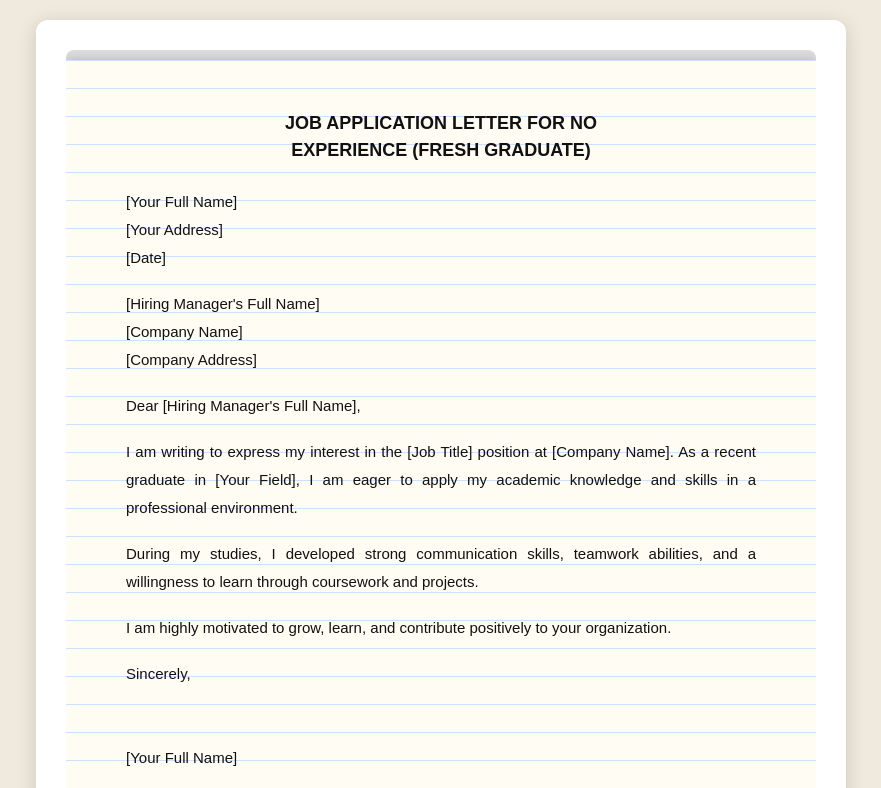
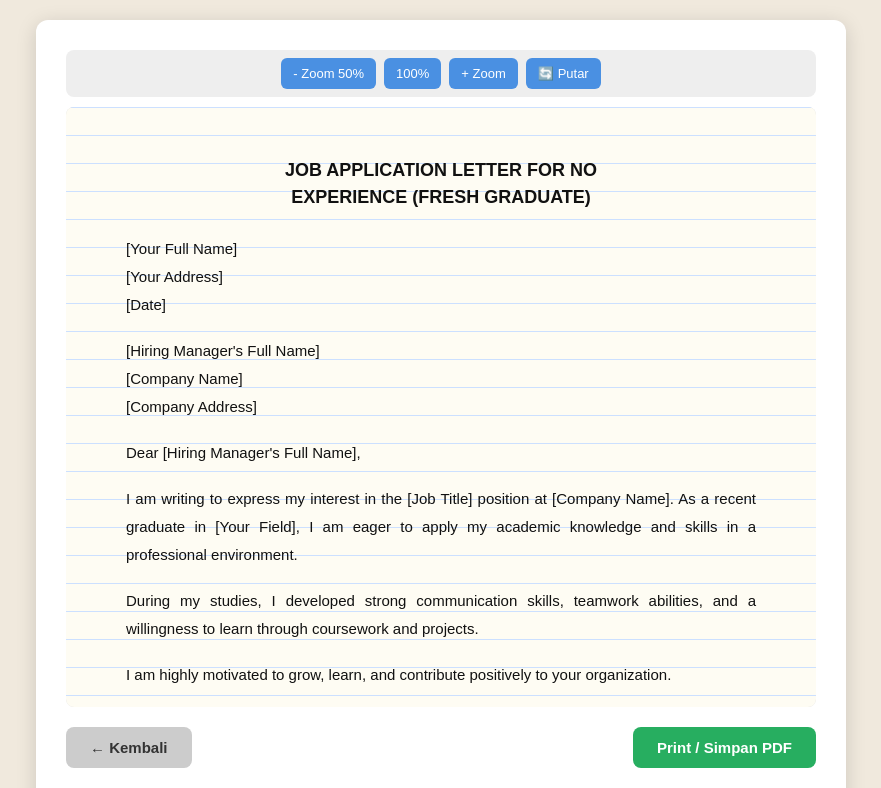
Before and after one commit to IwakTempakul/JobApps, a plain HTML site: page index.html in a window 1280 px wide. Both pictures are taken after a click on the button "Next →". Shown: the top 788 px of the page, without its empty margins (199-1080 px from the left). Drawn offline with Linux system fonts and the light colour scheme.

Commit message:
Add files via upload

```diff
--- a/index.html
+++ b/index.html
@@ -15,7 +15,7 @@
   }
 .container {
     width: 100%;
-    max-width: 750px; /* FORM TETAP ADAPTIF */
+    max-width: 750px;
     background: white;
     border-radius: 12px;
     box-shadow: 0 4px 20px rgba(0,0,0,0.15);
@@ -57,17 +57,36 @@
     backdrop-filter: blur(2px);
   }
 
-  /* KUNCI BUAT HASIL KAYAK PDF */
+  /* KONTROL ZOOM & ROTATE */
+.toolbar {
+    display: flex;
+    gap: 8px;
+    justify-content: center;
+    margin-bottom: 10px;
+    background: #eee;
+    padding: 8px;
+    border-radius: 8px;
+  }
+.toolbar button {
+    padding: 8px 12px;
+    font-size: 13px;
+    background: #4a90e2;
+    color: white;
+    border: none;
+    border-radius: 6px;
+    cursor: pointer;
+  }
+
 .paper-canvas {
     width: 100%;
-    overflow-x: auto; /* BISA GESER KALAU LEBAR */
-    padding: 10px 0;
-    background: #ddd; /* BACKGROUND ABU2 KAYAK APLIKASI PDF */
+    overflow: auto; /* BISA SCROLL 4 ARAH */
+    background: #ddd;
     border-radius: 8px;
+    height: 600px; /* TINGGI VIEWPORT DI HP */
   }
 .paper {
-    width: 750px; /* UKURAN KERTAS DIKUNCI */
-    min-height: 1056px; /* TINGGI KAYA A4 */
+    width: 750px;
+    min-height: 1056px;
     margin: 0 auto;
     background: #fefcf3;
     background-image: repeating-linear-gradient(#cce0ff 0px, #cce0ff 1px, transparent 1px, transparent 28px);
@@ -78,7 +97,9 @@
     text-align: justify;
     font-family: Arial, sans-serif;
     box-sizing: border-box;
-    box-shadow: 0 0 10px rgba(0,0,0,0.2); /* BAYANGAN KAYAK KERTAS */
+    box-shadow: 0 0 10px rgba(0,0,0,0.2);
+    transform-origin: top center; /* TITIK ZOOM DARI ATAS */
+    transition: transform 0.2s;
   }
 .title {
     text-align: center;
@@ -96,7 +117,7 @@
     justify-content: space-between;
     margin-top: 20px;
   }
-  button {
+  button.main-btn {
     padding: 12px 24px;
     border: none;
     border-radius: 8px;
@@ -126,10 +147,11 @@
   }
 
 @media print {
+ .toolbar { display: none; }
   body { background: white; padding: 0; }
 .container { box-shadow: none; max-width: 100%; padding: 0; }
-.paper-canvas { background: white; overflow: visible; }
-.paper { width: 100%; min-height: auto; box-shadow: none; }
+.paper-canvas { background: white; overflow: visible; height: auto; }
+.paper { width: 100%; min-height: auto; box-shadow: none; transform: none!important; }
 }
 </style>
 </head>
@@ -137,7 +159,7 @@
 
 <div class="container">
 
-  <!-- SLIDE 1: INPUT DATA - ADAPTIF -->
+  <!-- SLIDE 1: INPUT DATA -->
   <div class="slide active" id="slide1">
     <h2>Isi Data Surat Lamaran</h2>
     <div class="form-group"><label>1. Siapa Nama Lengkapmu?</label><input type="text" id="nama" placeholder="Contoh: Budi Santoso"></div>
@@ -149,17 +171,23 @@
     <div class="form-group"><label>7. Posisi apa yang kamu lamar?</label><input type="text" id="posisi" placeholder="Contoh: Staff Admin"></div>
     <div class="form-group"><label>8. Jurusan apa yang kamu ambil di sekolah?</label><input type="text" id="jurusan" placeholder="Contoh: TKJ / RPL / DKV / OTKP"></div>
 
-    <div class="btn-group"><div></div><button class="btn-next" onclick="nextSlide()">Next →</button></div>
+    <div class="btn-group"><div></div><button class="main-btn btn-next" onclick="nextSlide()">Next →</button></div>
   </div>
 
-  <!-- SLIDE 2: HASIL SURAT - KAYAK PDF -->
+  <!-- SLIDE 2: HASIL SURAT -->
   <div class="slide" id="slide2">
-    <div class="paper-canvas"> <!-- INI KANVASNYA BISA DI ZOOM -->
+    <div class="toolbar">
+      <button onclick="zoomOut()">- Zoom 50%</button>
+      <button onclick="zoomReset()">100%</button>
+      <button onclick="zoomIn()">+ Zoom</button>
+      <button onclick="rotatePaper()">🔄 Putar</button>
+    </div>
+    <div class="paper-canvas" id="canvas">
       <div class="paper" id="hasilSurat"></div>
     </div>
     <div class="btn-group">
-      <button class="btn-back" onclick="backSlide()">← Kembali</button>
-      <button class="btn-print" onclick="window.print()">Print / Simpan PDF</button>
+      <button class="main-btn btn-back" onclick="backSlide()">← Kembali</button>
+      <button class="main-btn btn-print" onclick="window.print()">Print / Simpan PDF</button>
     </div>
   </div>
 
@@ -168,6 +196,36 @@
 </div>
 
 <script>
+  let currentScale = 1;
+  let currentRotate = 0;
+
+  function applyTransform() {
+    document.getElementById('hasilSurat').style.transform = `scale(${currentScale}) rotate(${currentRotate}deg)`;
+  }
+
+  function zoomIn() {
+    if(currentScale < 2) { // max 200%
+      currentScale += 0.1;
+      applyTransform();
+    }
+  }
+  function zoomOut() {
+    if(currentScale > 0.5) { // min 50%
+      currentScale -= 0.1;
+      applyTransform();
+    }
+  }
+  function zoomReset() {
+    currentScale = 1;
+    currentRotate = 0;
+    applyTransform();
+  }
+  function rotatePaper() {
+    currentRotate += 90; // putar 90 derajat
+    if(currentRotate >= 360) currentRotate = 0;
+    applyTransform();
+  }
+
   function nextSlide() {
     const data = {
       nama: document.getElementById('nama').value || '[Your Full Name]',
@@ -199,6 +257,7 @@
 
     document.getElementById('slide1').classList.remove('active');
     document.getElementById('slide2').classList.add('active');
+    zoomReset(); // reset pas buka
   }
 
   function backSlide() {
```
